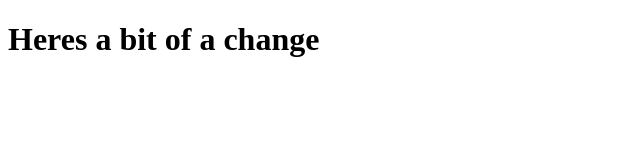
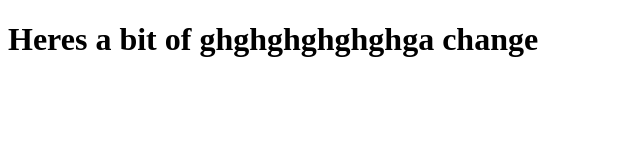
Before and after one commit to TomPdotPTom/firstRepo, a plain HTML site: page index.html in a window 1280 px wide. Shown: the whole page, without its empty margins (0-640 px from the left). Drawn offline with Linux system fonts and the light colour scheme.

Commit message:
Modified index

```diff
--- a/index.html
+++ b/index.html
@@ -6,6 +6,6 @@
   <title>Document</title>
 </head>
 <body>
-  <h1>Heres a bit of a change</h1>
+  <h1>Heres a bit of ghghghghghghga change</h1>
 </body>
 </html>
```
